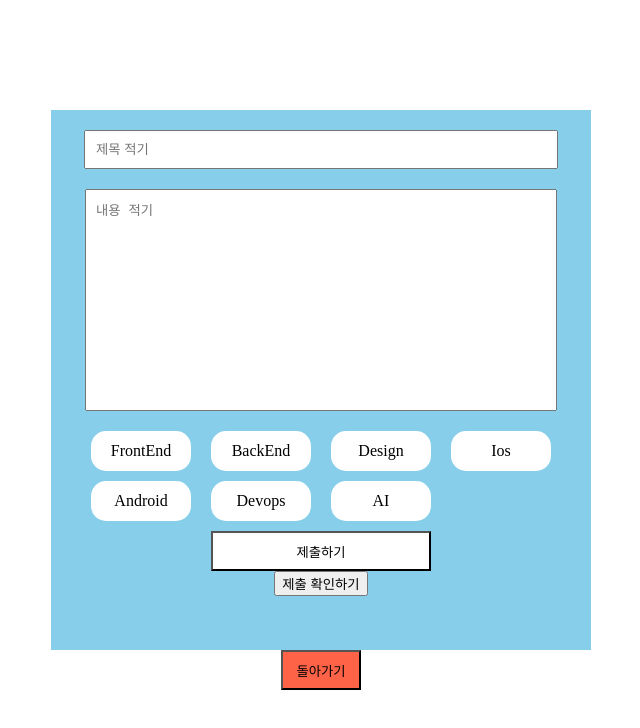
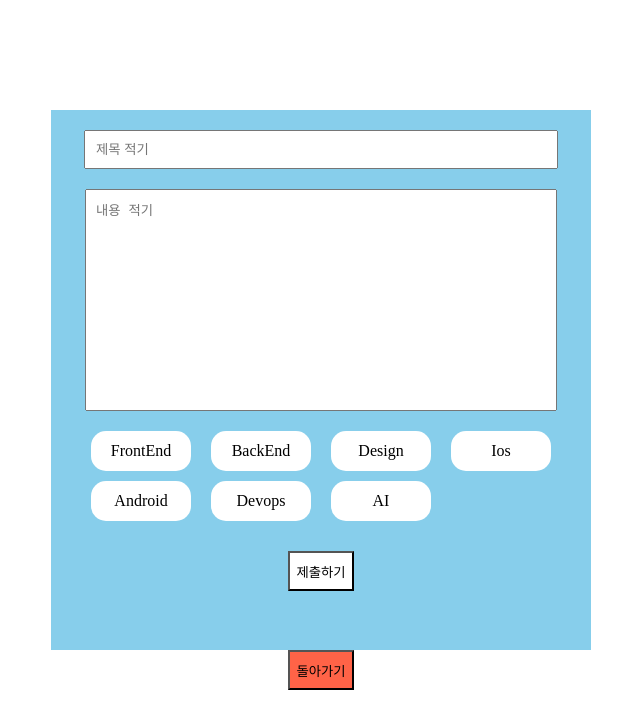
Before and after one commit to LeeSangHyeok0731/backendconnection-react-, a React (Create React App) app: page / in a window 1280 px wide. Both pictures are taken after a click on the button "글 쓰기". Shown: the top 728 px of the page, without its empty margins (319-959 px from the left). Built offline with nearby package versions, Linux system fonts and the light colour scheme.

Commit message:
공지 올리기 페이지14

```diff
--- a/src/notion.js
+++ b/src/notion.js
@@ -1,6 +1,6 @@
-import React, { useState, useEffect } from "react"; // useEffect를 추가로 가져옵니다.
+import React, { useState, useEffect } from "react";
 import styled from "styled-components";
-import WriteNotionGpt from "./공고 글페이지/WriteNotion-Gpt"; // 다른 컴포넌트를 가져옵니다.
+import WriteNotionGpt from "./공고 글페이지/WriteNotion-Gpt";
 
 const WriteJova = styled.div`
     background-color: skyblue;
@@ -21,7 +21,8 @@ const WriteButton = styled.button`
     align-items: center;
     justify-content: center;
     height: 40px;
-    width: 80px;
+    width: 80
+px;
 `;
 
 const WritePage = styled.div`
@@ -48,74 +49,44 @@ const WritttenNotion = styled.div`
 `;
 
 function Notion() {
-    // 글쓰기 페이지를 보여줄지 여부를 관리하는 상태 (초기값: 안보임)
     const [isWritePageVisible, setWritePageVisible] = useState(false);
+    const [majors, setMajors] = useState([]);
+    const [selectedMajors, setSelectedMajors] = useState([]);
 
-    // 사용자가 선택한 전공을 저장할 상태 (배열, 초기값은 빈 배열)
-    const [majors, setMajors] = useState([]);
-
-    // 선택된 전공들을 저장할 상태 (배열로 관리)
-    const [Selectedmajors, setSelectedMajors] = useState([]);
-
-    // 글쓰기 페이지를 열고 닫는 함수
     const OnWritePage = () => {
-        setWritePageVisible((prevState) => !prevState); // 현재 상태의 반대값으로 설정 (보였다가 안보였다가)
+        setWritePageVisible((prevState) => !prevState);
     };
 
-    // 사용자가 전공을 선택하고 제출하면 이 함수가 호출됩니다.
     const handleMajorSubmit = (sendMajor) => {
-        // setMajors를 호출하여 majors 상태를 업데이트 합니다.
-        // 하지만 setState는 비동기적으로 처리되므로, 바로 이 값이 반영되진 않습니다.
-        setMajors(sendMajor); // 상태 업데이트
+        setMajors(sendMajor);
     };
 
-    // majors 상태가 변경될 때마다 실행되는 함수 (useEffect)
     useEffect(() => {
-        // 새로 선택된 전공을 저장할 임시 배열
-        let newSelectedMajors = [];
-
-        // majors 배열을 순회하며 각 전공 번호에 따라 문자열로 변환
-        let i = 0;
-        while (i < majors.length) {
-            if (majors[i] === 0) {
-                newSelectedMajors.push("FrontEnd");
-            } else if (majors[i] === 1) {
-                newSelectedMajors.push("BackEnd");
-            } else if (majors[i] === 2) {
-                newSelectedMajors.push("Design");
-            } else if (majors[i] === 3) {
-                newSelectedMajors.push("Ios");
-            } else if (majors[i] === 4) {
-                newSelectedMajors.push("Android");
-            } else if (majors[i] === 5) {
-                newSelectedMajors.push("Devops");
-            } else if (majors[i] === 6) {
-                newSelectedMajors.push("AI");
-            }
-            i++; // 배열을 순회하기 위해 i 증가
-        }
-
-        // 변환된 전공 배열을 상태로 설정 (화면에 표시될 수 있게)
+        const newSelectedMajors = majors.map((major) => {
+            if (major === 0) return "FrontEnd";
+            if (major === 1) return "BackEnd";
+            if (major === 2) return "Design";
+            if (major === 3) return "Ios";
+            if (major === 4) return "Android";
+            if (major === 5) return "Devops";
+            if (major === 6) return "AI";
+            return null;
+        });
         setSelectedMajors(newSelectedMajors);
-    }, [majors]); // majors 상태가 변경될 때마다 이 useEffect가 실행됩니다.
+    }, [majors]);
 
     return (
         <WriteJova>
-            {/* 글쓰기 페이지를 조건부로 보여줍니다 */}
             <WritePage show={isWritePageVisible}>
-                {/* WriteNotionGpt 컴포넌트에 onSubmit 속성을 전달하여 사용자가 전공을 선택했을 때 handleMajorSubmit이 호출되도록 합니다. */}
                 <WriteNotionGpt onSubmit={handleMajorSubmit} />
-                {/* 글쓰기 페이지를 닫는 버튼 */}
                 <WriteButton onClick={OnWritePage}>돌아가기</WriteButton>
             </WritePage>
 
-            {/* 글쓰기 페이지를 여는 버튼 */}
             <WriteButton onClick={OnWritePage}>글 쓰기</WriteButton>
 
-            {/* 선택된 전공을 화면에 표시 */}
             <WritttenNotion>
                 <span>제목</span>
-                <P>선택된 전공: {Selectedmajors.join(", ")}</P>
+                <P>선택된 전공: {selectedMajors.join(", ")}</P>
             </WritttenNotion>
         </WriteJova>
     );
--- a/src/공고 글페이지/WriteNotion-Gpt.js
+++ b/src/공고 글페이지/WriteNotion-Gpt.js
@@ -34,35 +34,29 @@ const MajorBox = styled.div`
     align-items: center;
     justify-content: center;
     cursor: pointer;
-    border-radius:15px;
+    border-radius: 15px;
 `;
 
 const MajorBoxWrapper = styled.div`
-    display:grid;
-    grid-template-columns: 100px 100px 100px 100px;/*간격이 200px짜리 세로줄을 만든다*/
-    grid-template-rows: 50px 50px;
-    column-gap: 20px
-`
+    display: grid;
+    grid-template-columns: repeat(4, 100px);
+    grid-template-rows: repeat(2, 50px);
+    column-gap: 20px;
+    margin-bottom: 20px;
+`;
 
 const Submit = styled.button`
-    width:autopx;
-    height:40px;
-    background-color:white;
+    width: auto;
+    height: 40px;
+    background-color: white;
     grid-column: 2/4;
-    grid-row:3;
-`
+    grid-row: 3;
+`;
 
 function WriteNotionGpt({ onSubmit }) {
-    // 입력 필드를 관리하는 상태
     const [title, setTitle] = useState("");
     const [content, setContent] = useState("");
-
     const [majors, setMajors] = useState([]);
-
-    const handleMajorSubmit = (sendMajor) => {
-        setMajors(sendMajor);
-        console.log("선택된 전공:", sendMajor);
-    };
 
     const [bgColor, setBgColors] = useState({
         0: "white",
@@ -71,7 +65,7 @@ function WriteNotionGpt({ onSubmit }) {
         3: "white",
         4: "white",
         5: "white",
-        6: "white"
+        6: "white",
     });
 
     const [selected, setSelected] = useState({
@@ -81,18 +75,18 @@ function WriteNotionGpt({ onSubmit }) {
         3: "unSelected",
         4: "unSelected",
         5: "unSelected",
-        6: "unSelected"
+        6: "unSelected",
     });
 
     const handleClick = (id) => {
         setBgColors((prevColors) => ({
             ...prevColors,
-          [id]: prevColors[id] === "white" ? "yellow" : "white"
+            [id]: prevColors[id] === "white" ? "yellow" : "white",
         }));
 
         setSelected((prevSelected) => ({
             ...prevSelected,
-          [id]: prevSelected[id] === "unSelected" ? "Selected" : "unSelected"
+            [id]: prevSelected[id] === "unSelected" ? "Selected" : "unSelected",
         }));
     };
 
@@ -100,12 +94,12 @@ function WriteNotionGpt({ onSubmit }) {
         let sendMajor = [];
         Object.keys(selected).forEach((key) => {
             if (selected[key] === "Selected") {
-            sendMajor.push(key);
+                sendMajor.push(parseInt(key)); // 키를 숫자로 변환해서 배열에 추가
             }
         });
-        console.log(sendMajor)
-        onSubmit(sendMajor);
-      }
+        console.log("선택된 전공:", sendMajor);
+        onSubmit(sendMajor); // 부모 컴포넌트로 전공 전달
+    };
 
     return (
         <WriteWrapper>
@@ -120,7 +114,7 @@ function WriteNotionGpt({ onSubmit }) {
                 value={content}
                 onChange={(e) => setContent(e.target.value)}
             />
-            <MajorBoxWrapper onSubmit={handleMajorSubmit} >
+            <MajorBoxWrapper>
                 <MajorBox bgColor={bgColor[0]} onClick={() => handleClick(0)}>FrontEnd</MajorBox>
                 <MajorBox bgColor={bgColor[1]} onClick={() => handleClick(1)}>BackEnd</MajorBox>
                 <MajorBox bgColor={bgColor[2]} onClick={() => handleClick(2)}>Design</MajorBox>
@@ -128,9 +122,8 @@ function WriteNotionGpt({ onSubmit }) {
                 <MajorBox bgColor={bgColor[4]} onClick={() => handleClick(4)}>Android</MajorBox>
                 <MajorBox bgColor={bgColor[5]} onClick={() => handleClick(5)}>Devops</MajorBox>
                 <MajorBox bgColor={bgColor[6]} onClick={() => handleClick(6)}>AI</MajorBox>
+            </MajorBoxWrapper>
             <Submit onClick={SubmitNotion}>제출하기</Submit>
-            </MajorBoxWrapper>
-            <button onClick={() => console.log("전공 제출:", setMajors)}>제출 확인하기</button>
         </WriteWrapper>
     );
 }
```
Lines whose indentation alone changed are shown as unchanged.
